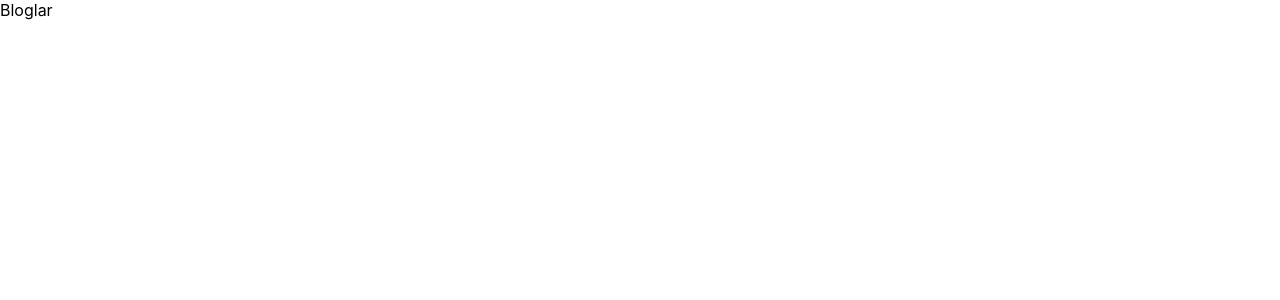
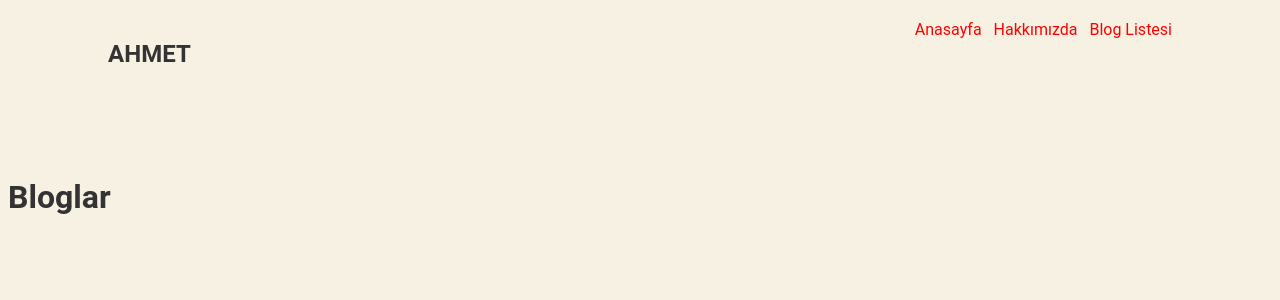
Before and after one commit to ahmetpalavan/nextjs, a Next.js app in the folder next.js/: page /bloglar in a window 1280 px wide. Shown: the top 300 px of the page. Built offline with nearby package versions, Linux system fonts and the light colour scheme.

Commit message:
Navbar edit

```diff
--- /dev/null
+++ b/next.js/components/Layout.js
@@ -0,0 +1,10 @@
+import Navbar from "./Navbar"
+
+export default function Layout({children}) {
+    return (
+        <div>
+            <Navbar/>
+            {children}
+        </div>
+)
+}
--- /dev/null
+++ b/next.js/components/Navbar.js
@@ -0,0 +1,17 @@
+import Link from 'next/link'
+export default function Navbar() {
+    return (
+        <nav>
+            <div className='main'>
+            <div classname='logo'>
+                <h1>AHMET</h1>
+            </div>
+            <div className='li'>
+            <Link href='/'><a>Anasayfa</a></Link>
+            <Link href='hakkimizda'><a>Hakkımızda</a></Link>
+            <Link href='bloglar'><a>Blog Listesi</a></Link>
+            </div>
+            </div>
+        </nav>
+)
+}
--- a/next.js/pages/_app.js
+++ b/next.js/pages/_app.js
@@ -1,7 +1,11 @@
 import '../styles/globals.css'
-
+import Layout from '../components/Layout'
 function MyApp({ Component, pageProps }) {
-  return <Component {...pageProps} />
+  return(
+    <Layout>
+      <Component {...pageProps}/>
+    </Layout>
+  )
 }
 
 export default MyApp
--- a/next.js/pages/bloglar/index.js
+++ b/next.js/pages/bloglar/index.js
@@ -2,6 +2,8 @@
 
 export default function Bloglar() {
   return (
-    <div>Bloglar</div>
+    <div>
+      <h1>Bloglar</h1>
+    </div>
   )
 }
--- a/next.js/pages/index.js
+++ b/next.js/pages/index.js
@@ -4,6 +4,7 @@ import styles from '../styles/Home.module.css'
 export default function Home() {
   return (
     <div className={styles.container}>
+
       <h1 className={styles.title}>Ahmet Blog App</h1>
     </div>
   )
--- a/next.js/styles/globals.css
+++ b/next.js/styles/globals.css
@@ -1,26 +1,50 @@
-html,
+@import url('https://fonts.googleapis.com/css2?family=Big+Shoulders+Display:wght@400;500;600;700&family=Fira+Sans:ital,wght@1,100;1,300;1,400&family=Fredoka+One&display=swap');
 body {
-  padding: 0;
-  margin: 0;
-  font-family: -apple-system, BlinkMacSystemFont, Segoe UI, Roboto, Oxygen,
-    Ubuntu, Cantarell, Fira Sans, Droid Sans, Helvetica Neue, sans-serif;
+  background: #f7f1e3;
+  color:#333;
+  font-family:'Roboto', sans-serif;
 }
 
 a {
-  color: inherit;
+  color: #333;
   text-decoration: none;
 }
 
-* {
-  box-sizing: border-box;
+.content {
+  max-width: 1500px;
+  margin: 0 auto;
 }
+nav{
+  margin: 10px 100px 80px;
+  padding: 10px 0;
+  display: flex;
+  justify-content: flex-end;
+  align-items: flex-end;
+  border-bottom: 1px #ddd;
+}
+nav a{
+  margin-left: 12px;
+  color: red;
+}
+nav a:hover{
+  text-decoration:underline;
+  font-size: larger;
+}
+nav .logo{
+  margin-right: auto;
+  cursor: pointer;
+  background-color: green;
+}
+/* nav .ahmet{
+  display: flex;
+  justify-content: flex-start;
+  background-color: red;
 
-@media (prefers-color-scheme: dark) {
-  html {
-    color-scheme: dark;
-  }
-  body {
-    color: white;
-    background: black;
-  }
+} */
+nav .main{
+  width: 1500px;
+
+  display: flex;
+  flex-direction: row;
+  justify-content: space-between;
 }
```
